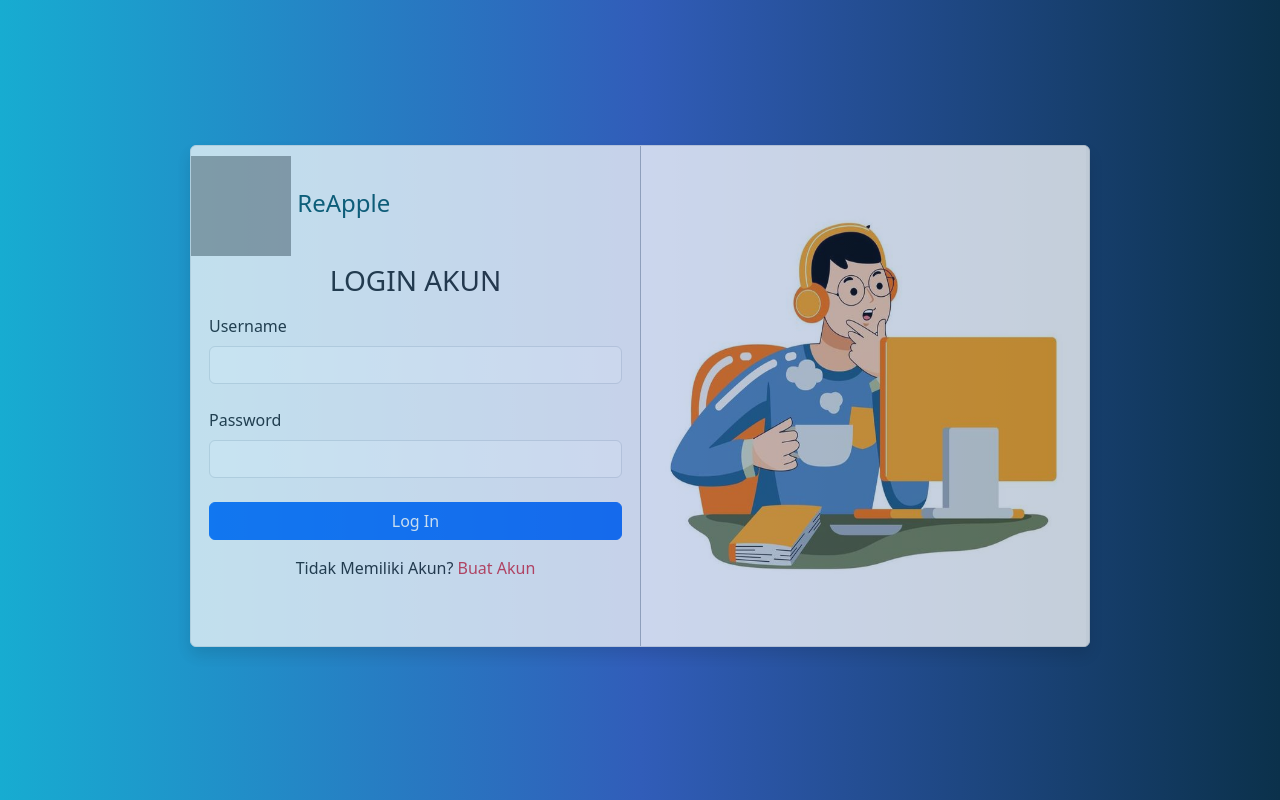
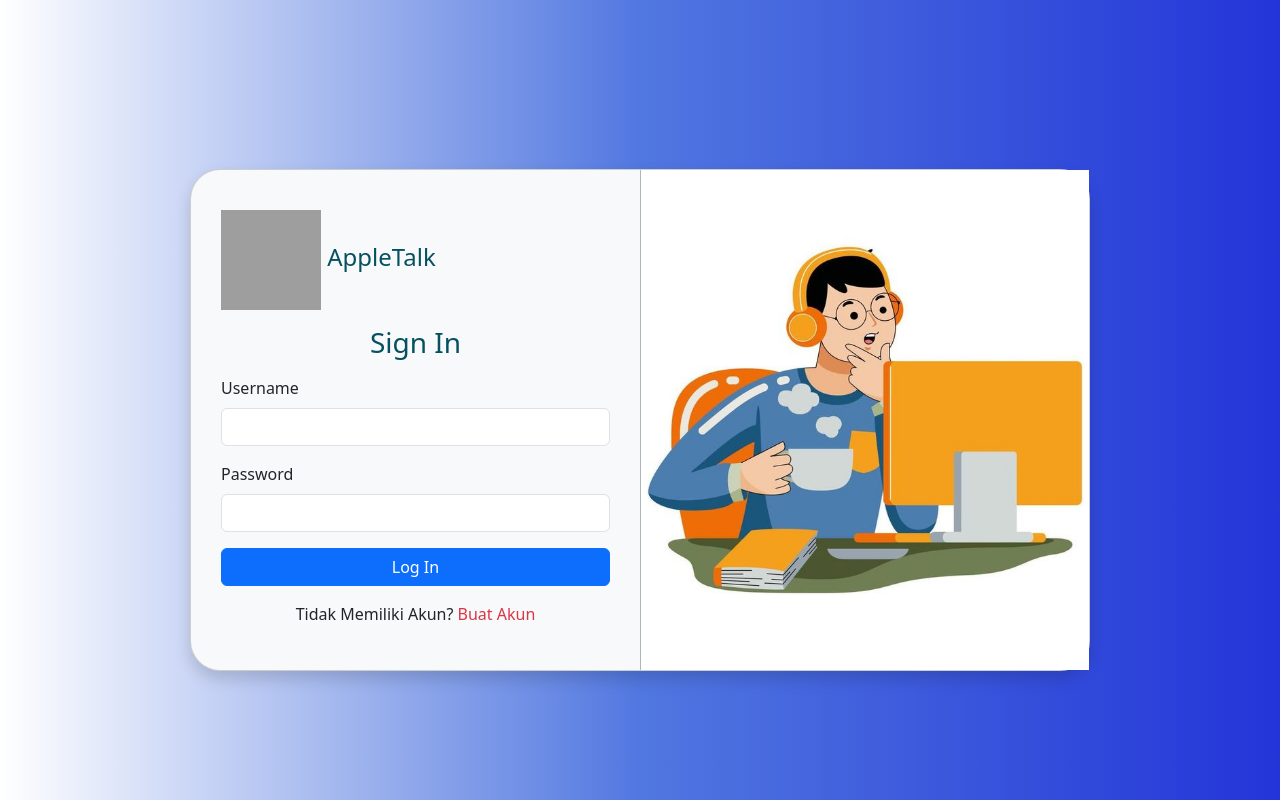
Before and after one commit to Fadiyah-Yeah/TA-WEB-DASAR, a PHP site: page /LoginAkun.php in a window 1280 px wide. Run offline with PHP 8.4, Linux system fonts and the light colour scheme; grey boxes are pictures that could not be loaded.

Commit message:
Update LoginAkun.php

```diff
--- a/LoginAkun.php
+++ b/LoginAkun.php
@@ -1,74 +1,121 @@
 <?php
 include "KoneksiDatabase.php";
 session_start();
+
+if (isset($_COOKIE['id']) && isset($_COOKIE['username'])) {
+    $id = $_COOKIE['id'];
+    $username = $_COOKIE['username'];
+
+    $result = mysqli_query($conn, "SELECT username FROM users WHERE id = '$id'");
+    $row = mysqli_fetch_assoc($result);
+
+    if ($username === hash('sha256', $row['username'])) {
+        $_SESSION['login'] = true;
+    }
+}
+
 if (isset($_POST["login"])) {
     $username = $_POST["username"];
     $password = $_POST["password"];
 
-    //ambil data dr tabel
-    $result = mysqli_query($conn, "SELECT * FROM akun WHERE username = '$username'");
+    $result = mysqli_query($conn, "SELECT * FROM account WHERE username = '$username'");
 
-    if (mysqli_num_rows($result) == 1) //melihat data yang diambil dari result
+    if (mysqli_num_rows($result) == 1) {
         $row = mysqli_fetch_assoc($result);
 
         if (password_verify($password, $row["password"])) {
             $_SESSION["login"] = true;
+
+            if (isset($_POST['remember'])) {
+                setcookie('id', $row['id'], time() + 60 * 60);
+                setcookie('username', hash('sha256', $row['username']), time() + 60 * 60);
+            }
             header("Location: Homepage.php");
             exit;
         } else {
-        echo "<script>
-        alert('input password tidak sesuai')</script>";
+            echo "<script>alert('input password tidak sesuai')</script>";
+        }
     }
 }
 ?>
 
 <!DOCTYPE html>
 <html lang="en">
-
 <head>
-    <meta charset="UTF-8">
-    <meta name="viewport" content="width=device-width, initial-scale=1.0">
-    <title>Document</title>
-    <link href="https://cdn.jsdelivr.net/npm/bootstrap@5.3.3/dist/css/bootstrap.min.css" rel="stylesheet" integrity="sha384-QWTKZyjpPEjISv5WaRU9OFeRpok6YctnYmDr5pNlyT2bRjXh0JMhjY6hW+ALEwIH" crossorigin="anonymous">
-</head>
+    <meta charset="UTF-8" />
+    <meta name="viewport" content="width=device-width, initial-scale=1.0"/>
+    <title>Login Akun</title>
+    <link href="https://cdn.jsdelivr.net/npm/bootstrap@5.3.3/dist/css/bootstrap.min.css" rel="stylesheet" />
     <style>
         body {
-        background: linear-gradient(to left, rgb(11, 49, 75), rgb(49, 93, 185), rgb(23, 172, 209));
+            background: linear-gradient(to left, rgb(35, 53, 216), rgb(81, 119, 224), rgb(255, 255, 255));
             height: 100vh;
             display: flex;
             align-items: center;
             justify-content: center;
         }
+
+        .card-custom {
+            width: 900px;
+            border-radius: 30px;
+            margin-top: 40px;
+        }
+
+        .form-section {
+            padding: 40px 30px 30px;
+        }
+
+        .login-image {
+            width: 100%;
+            height: 500px;
+            object-fit: cover;
+        }
+
+        .btn-submit,
+        .btn-create {
+            transition: 0.3s;
+        }
+
+        .btn-submit:hover {
+            background-color: #0d6efd;
+            transform: scale(1.03);
+        }
+
+        .btn-create:hover {
+            color: #000;
+            font-weight: bold;
+        }
     </style>
-
+</head>
 <body>
-    <div class="container fluid d-flex justify-content-center">
-        <div class="card border border-radius-4 d-flex flex-md-row flex-column opacity-75 shadow mb-5 bg-body-tertiary rounded" style="margin-top: 40px; width: 900px; border-radius: 100px;">
-            <form action="" class="col-md-6" method="POST">
-                <h4 class="text-info-emphasis text-left" style="top: 20px; left: 20px; padding-top: 10px;"> <img src="LogoWeb.png" style="width: 100px; height: 100px;" alt="Logo"> ReApple</h4>
-                <h3 class="text-center mb-3">LOGIN AKUN</h3>
-                <div class="row">
-                    <div style="padding: 0px 30px 0px ; ">
-                        <label class="form-label" for="username">Username</label>
-                        <input type="text" class="form-control" name="username" id="username" required><br>
+    <div class="container-fluid d-flex justify-content-center">
+        <div class="card shadow bg-body-tertiary d-flex flex-md-row flex-column card-custom">
+            <form action="" method="POST" class="col-md-6 form-section">
+                <h4 class="text-info-emphasis mb-3">
+                    <img src="LogoWeb.png" style="width: 100px; height: 100px;" alt="Logo" />
+                    AppleTalk
+                </h4>
+                <h3 class="text-center text-info-emphasis mb-3">Sign In</h3>
+                <div class="mb-3">
+                    <label for="username" class="form-label">Username</label>
+                    <input type="text" class="form-control" name="username" id="username" required />
                 </div>
-                    <div style="padding: 0px 30px 0px;">
-                        <label class="form-label" for="password">Password</label>
-                        <input type="password" class="form-control" name="password" id="password" required><br>
+                <div class="mb-3">
+                    <label for="password" class="form-label">Password</label>
+                    <input type="password" class="form-control" name="password" id="password" required />
                 </div>
-                    <div style="padding: 0px 30px 0px;">
-                        <button type="submit" value="login" name="login" class="btn btn-primary w-100">Log In</button><br>
+                <div class="mb-3">
+                    <button type="submit" name="login" class="btn btn-primary w-100 btn-submit">Log In</button>
                 </div>
                 <div class="text-center mt-3">
-                        Tidak Memiliki Akun? <a href="CreateAkun.php" class="text-decoration-none text-danger">Buat Akun</a>
-                    </div>
+                    Tidak Memiliki Akun?
+                    <a href="CreateAkun.php" class="text-decoration-none text-danger btn-create">Buat Akun</a>
                 </div>
             </form>
-            <div class=" col-md-6 border-start border-dark-subtle">
-                <img src="DesainRegister.jpeg" style="width: 445px; height: 500px;">
+            <div class="col-md-6 border-start border-dark-subtle">
+                <img src="DesainRegister.jpeg" class="login-image" alt="Login" />
             </div>
         </div>
     </div>
 </body>
-
 </html>
```
Lines whose indentation alone changed are shown as unchanged.
